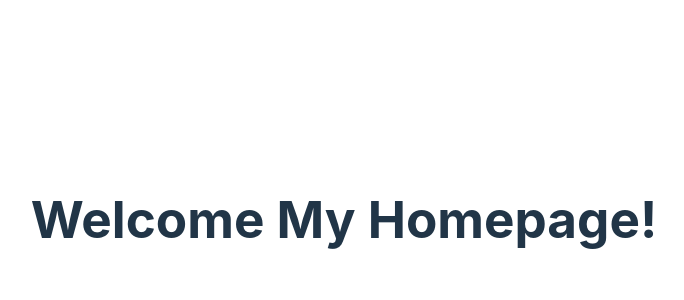
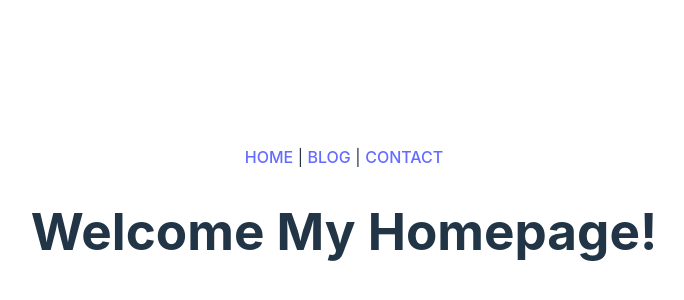
Before and after one commit to kkeeth/sample-homepage, a React (Vite) app: page / in a window 1280 px wide. Shown: the part 198-498 px from the top of the page, without its empty margins (296-980 px from the left). Built offline with nearby package versions, Linux system fonts and the light colour scheme.

Commit message:
feat: included layout for each pages

```diff
--- a/src/App.jsx
+++ b/src/App.jsx
@@ -1,11 +1,12 @@
 import "./App.css";
 
-function App() {
+const App = ({ children }) => {
   return (
     <>
       <h1>Welcome My Homepage!</h1>
+      <div>{children}</div>
     </>
   );
-}
+};
 
 export default App;
--- /dev/null
+++ b/src/components/BaseLayout.jsx
@@ -0,0 +1,14 @@
+import Header from "./Header.jsx";
+import Footer from "./Footer.jsx";
+
+const BaseLayout = ({ children }) => {
+  return (
+    <>
+      <Header />
+      <div className="container">{children}</div>
+      <Footer />
+    </>
+  );
+};
+
+export default BaseLayout;
--- /dev/null
+++ b/src/components/Footer.jsx
@@ -0,0 +1,5 @@
+const Footer = () => {
+  return <></>;
+};
+
+export default Footer;
--- /dev/null
+++ b/src/components/Header.jsx
@@ -0,0 +1,11 @@
+import Navigation from "./Navigation.jsx";
+
+const Header = () => {
+  return (
+    <>
+      <Navigation />
+    </>
+  );
+};
+
+export default Header;
--- /dev/null
+++ b/src/components/Navigation.jsx
@@ -0,0 +1,14 @@
+import { NavLink } from "react-router-dom";
+
+const Navigation = () => {
+  return (
+    <>
+      <nav>
+        <NavLink to={"/"}>HOME</NavLink> | <NavLink to={"/blogs"}>BLOG</NavLink>{" "}
+        | <NavLink to={"/contact"}>CONTACT</NavLink>
+      </nav>
+    </>
+  );
+};
+
+export default Navigation;
--- a/src/main.jsx
+++ b/src/main.jsx
@@ -1,30 +1,10 @@
 import React from "react";
 import ReactDOM from "react-dom/client";
 import { createBrowserRouter, RouterProvider } from "react-router-dom";
-import App from "./App.jsx";
-import Blog from "./pages/Blog.jsx";
-import Contact from "./pages/Contact.jsx";
+import routes from "./routes";
 import "./index.css";
 
-const router = createBrowserRouter([
-  {
-    path: "/",
-    element: <App />,
-    errorElement: (
-      <>
-        <h2>Oops!!</h2>Back to <a href="/">TOP</a>
-      </>
-    ),
-  },
-  {
-    path: "/blogs",
-    element: <Blog />,
-  },
-  {
-    path: "/contact",
-    element: <Contact />,
-  },
-]);
+const router = createBrowserRouter(routes);
 
 ReactDOM.createRoot(document.getElementById("root")).render(
   <React.StrictMode>
--- /dev/null
+++ b/src/routes.jsx
@@ -0,0 +1,36 @@
+import App from "./App.jsx";
+import Blog from "./pages/Blog.jsx";
+import Contact from "./pages/Contact.jsx";
+import BaseLayout from "./components/BaseLayout.jsx";
+
+export default [
+  {
+    path: "/",
+    element: (
+      <BaseLayout>
+        <App />
+      </BaseLayout>
+    ),
+    errorElement: (
+      <>
+        <h2>Oops!!</h2>Back to <a href="/">TOP</a>
+      </>
+    ),
+  },
+  {
+    path: "/blogs",
+    element: (
+      <BaseLayout>
+        <Blog />
+      </BaseLayout>
+    ),
+  },
+  {
+    path: "/contact",
+    element: (
+      <BaseLayout>
+        <Contact />
+      </BaseLayout>
+    ),
+  },
+];
```
Also changed, not shown: 1 other file (tests, documents, lock files or other folders).
